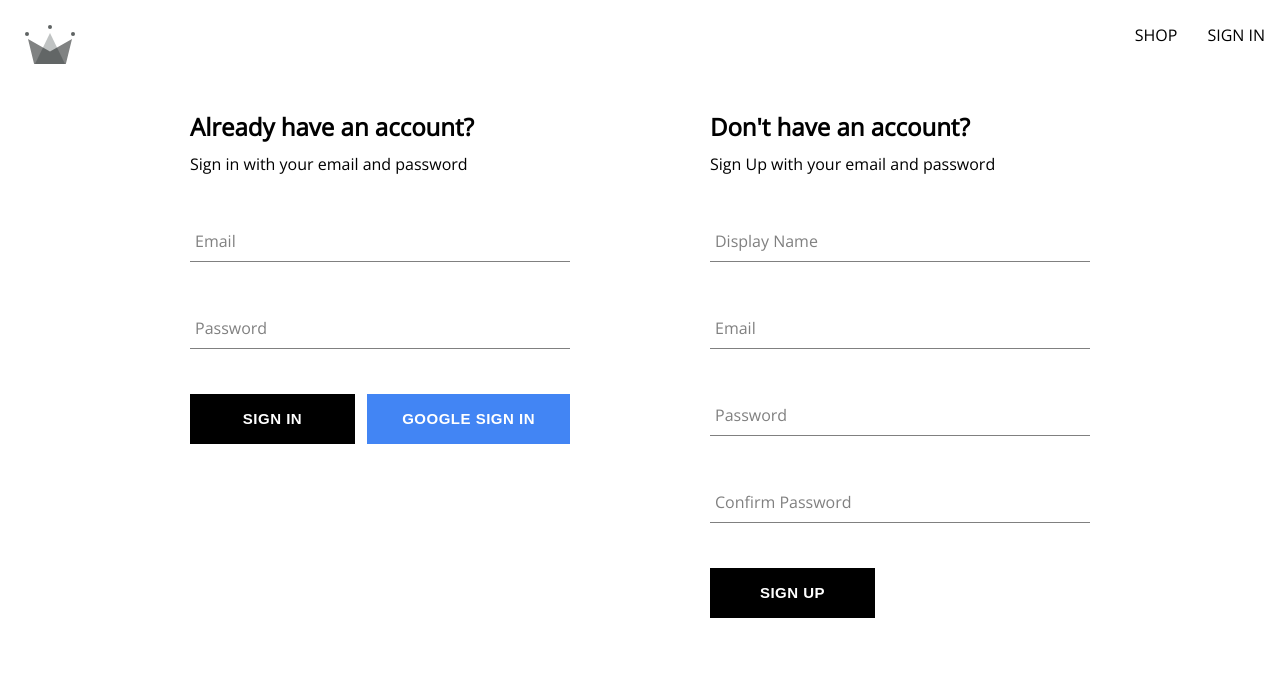
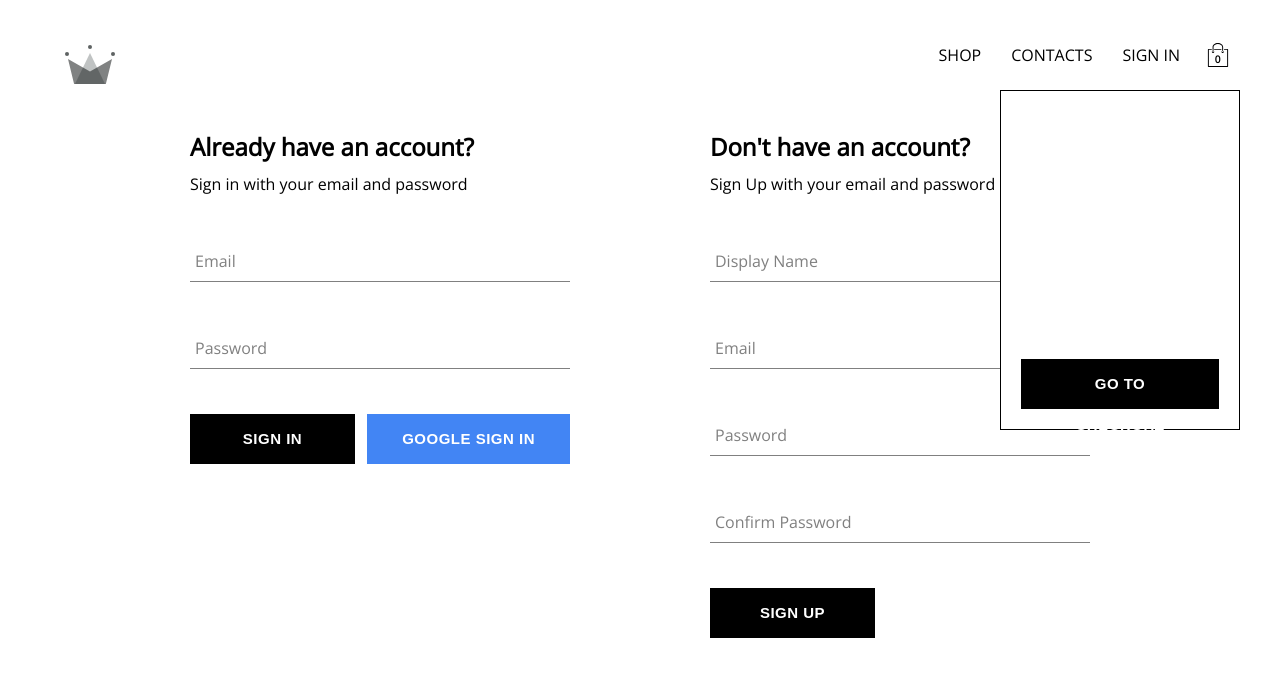
Before and after one commit to svk2320/crwn-clothing, a React (Create React App) app: page /auth in a window 1280 px wide. Shown: the top 676 px of the page. Built offline with nearby package versions, Linux system fonts and the light colour scheme; no server answers; a web font is replaced by a local one.

Commit message:
added dropdown menu

```diff
--- /dev/null
+++ b/src/components/cart-dropdown/cart-dropdown.component.jsx
@@ -0,0 +1,14 @@
+import Button from '../button/button.component';
+
+import './cart-dropdown.styles.scss';
+
+const CartDropdown = () => {
+    return (
+        <div className='cart-dropdown-container'>
+            <div className='cart-items' />
+            <Button>GO TO CHECKOUT</Button>
+        </div>
+    )
+};
+
+export default CartDropdown;
--- /dev/null
+++ b/src/components/cart-dropdown/cart-dropdown.styles.scss
@@ -0,0 +1,29 @@
+.cart-dropdown-container {
+  position: absolute;
+  width: 240px;
+  height: 340px;
+  display: flex;
+  flex-direction: column;
+  padding: 20px;
+  border: 1px solid black;
+  background-color: white;
+  top: 90px;
+  right: 40px;
+  z-index: 5;
+
+  .empty-message {
+    font-size: 18px;
+    margin: 50px auto;
+  }
+
+  .cart-items {
+    height: 240px;
+    display: flex;
+    flex-direction: column;
+    overflow: scroll;
+  }
+
+  button {
+    margin-top: auto;
+  }
+}
--- /dev/null
+++ b/src/components/cart-icon/cart-icon.component.jsx
@@ -0,0 +1,14 @@
+import { ReactComponent as ShoppingIcon } from '../../assets/shopping-bag.svg';
+
+import './cart-icon.styles.scss';
+
+const CartIcon = () => {
+    return(
+        <div className='cart-icon-container'>
+            <ShoppingIcon className='shopping-icon'/>
+            <span className='item-count'>0</span>
+        </div>
+    )
+};
+
+export default CartIcon;
--- /dev/null
+++ b/src/components/cart-icon/cart-icon.styles.scss
@@ -0,0 +1,21 @@
+.cart-icon-container {
+  width: 45px;
+  height: 45px;
+  position: relative;
+  display: flex;
+  align-items: center;
+  justify-content: center;
+  cursor: pointer;
+
+  .shopping-icon {
+    width: 24px;
+    height: 24px;
+  }
+
+  .item-count {
+    position: absolute;
+    font-size: 10px;
+    font-weight: bold;
+    bottom: 12px;
+  }
+}
--- /dev/null
+++ b/src/components/product-card/product-card.component.jsx
@@ -0,0 +1,20 @@
+import Button from '../button/button.component';
+
+import './product-card.styles.scss';
+
+const ProductCard = ({ product }) => {
+    const { name, price, imageUrl } = product;
+
+    return(
+            <div className='product-card-container'>
+                <img src={imageUrl} alt={`${name}`} />
+                <div className='footer'>
+                    <span className='name'>{ name }</span>
+                    <span className='price'>{ price }</span>
+                </div>
+                <Button buttonType={'inverted'}>ADD TO CART</Button>
+            </div>
+        )
+};
+
+export default ProductCard;
--- /dev/null
+++ b/src/components/product-card/product-card.styles.scss
@@ -0,0 +1,51 @@
+.product-card-container {
+  width: 100%;
+  display: flex;
+  flex-direction: column;
+  height: 350px;
+  align-items: center;
+  position: relative;
+
+  img {
+    width: 100%;
+    height: 95%;
+    object-fit: cover;
+    margin-bottom: 5px;
+  }
+
+  button {
+    width: 80%;
+    opacity: 0.7;
+    position: absolute;
+    top: 255px;
+    display: none;
+  }
+
+  &:hover {
+    img {
+      opacity: 0.8;
+    }
+
+    button {
+      opacity: 0.85;
+      display: flex;
+    }
+  }
+
+  .footer {
+    width: 100%;
+    height: 5%;
+    display: flex;
+    justify-content: space-between;
+    font-size: 18px;
+
+    .name {
+      width: 90%;
+      margin-bottom: 15px;
+    }
+
+    .price {
+      width: 10%;
+    }
+  }
+}
--- a/src/components/routes/navigation/navigation.component.jsx
+++ b/src/components/routes/navigation/navigation.component.jsx
@@ -6,6 +6,9 @@ import { Fragment,
 import { ReactComponent as CrownLogo } from '../../../assets/crown.svg';
 import { UserContext } from "../../../contexts/user.contexts";
 import { signOutUser } from "../../../services/firebase/firebase.services";
+import CartIcon from "../../cart-icon/cart-icon.component";
+import CartDropdown from "../../cart-dropdown/cart-dropdown.component";
+
 import './navigation.styles.scss';
 
 const Navigation = () =>{
@@ -28,12 +31,17 @@ const Navigation = () =>{
           <Link className="nav-link" to="/shop">
               SHOP
           </Link>
+          <Link className="nav-link" to="/contacts">
+              CONTACTS
+          </Link>
           {
             currentUser ?
             <span className="nav-link" onClick={signOutUser}>SIGN OUT</span> :
             <Link className="nav-link" to="/auth">SIGN IN</Link>
           }
+          <CartIcon/>
         </div>
+        <CartDropdown/>
       </div>
       <Outlet/>
     </Fragment>
--- a/src/components/routes/shop/shop.component.jsx
+++ b/src/components/routes/shop/shop.component.jsx
@@ -1,12 +1,17 @@
-import SHOP_DATA from './../../../data/shop-data.json';
+import { useContext } from 'react';
+
+import { ProductContext } from '../../../contexts/products.context';
+import ProductCard from '../../product-card/product-card.component';
+
+import './shop.styles.scss';
 
 const Shop = () => {
+    const { products } = useContext(ProductContext);
+
     return(
-        <div>
-            {SHOP_DATA.map(({id, name}) =>
-                <div key={id}>
-                    <h1>{name}</h1>
-                </div>
+        <div className='products-container'>
+            {products.map((product) =>
+                <ProductCard key={product.id} product={product} />
             )}
         </div>
     )
--- /dev/null
+++ b/src/components/routes/shop/shop.styles.scss
@@ -0,0 +1,6 @@
+.products-container{
+    display: grid;
+    grid-template-columns: repeat(4, 1fr);
+    column-gap: 10px;
+    row-gap: 50px;
+}
--- /dev/null
+++ b/src/contexts/products.context.jsx
@@ -0,0 +1,16 @@
+import { createContext, useState } from "react";
+
+import PRODUCTS from '../data/shop-data.json';
+
+export const ProductContext = createContext({
+    products: []
+});
+
+export const ProductsProvider = ({children}) => {
+    const [products, setProducts] = useState(PRODUCTS);
+    const value = {products};
+
+    return (
+        <ProductContext.Provider value={value}> {children} </ProductContext.Provider>
+    )
+}
--- a/src/index.js
+++ b/src/index.js
@@ -2,17 +2,21 @@ import React from 'react';
 import ReactDOM from 'react-dom/client';
 import { BrowserRouter } from 'react-router-dom';
 
-import './index.scss';
 import App from './container/App';
 import reportWebVitals from './reportWebVitals';
 import { UserProvider } from './contexts/user.contexts';
+import { ProductsProvider } from './contexts/products.context';
+
+import './index.scss';
 
 const root = ReactDOM.createRoot(document.getElementById('root'));
 root.render(
   <React.StrictMode>
     <BrowserRouter>
       <UserProvider>
-        <App />
+        <ProductsProvider>
+          <App />
+        </ProductsProvider>
       </UserProvider>
     </BrowserRouter>
   </React.StrictMode>
--- a/src/index.scss
+++ b/src/index.scss
@@ -4,6 +4,7 @@
 
 body {
   margin: 0;
+  padding: 20px 40px;
   font-family: 'Open Sans',
     sans-serif;
   -webkit-font-smoothing: antialiased;
```
Also changed, not shown: src/assets/shopping-bag.svg (added).
